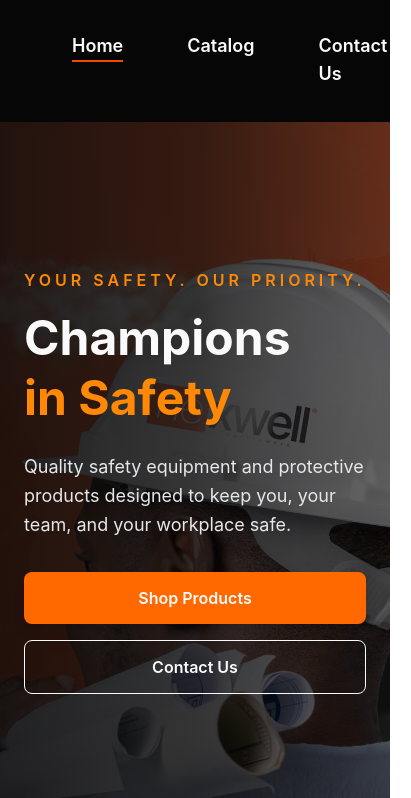
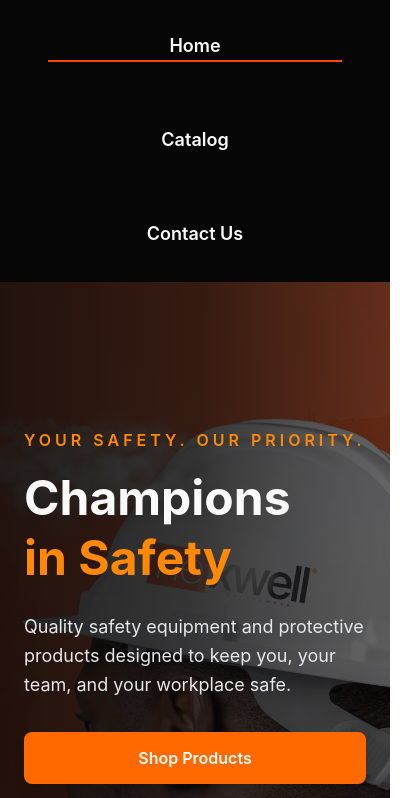
Before and after one commit to Bl00m1ng-droid/Front-end-and-Back-end-Development, a React (Vite) app in the folder NexwellSafety/client/: page / in a window 390 px wide. Shown: the top 798 px of the page, 411 px wide, since content can reach past the window. Built offline with nearby package versions, Linux system fonts and the light colour scheme.

Commit message:
fixed react router routes on vercel + mobile nav

```diff
--- a/NexwellSafety/client/index.html
+++ b/NexwellSafety/client/index.html
@@ -2,9 +2,9 @@
 <html lang="en">
   <head>
     <meta charset="UTF-8" />
-    <link rel="icon" type="image/svg+xml" href="/favicon.svg" />
+    <link rel="icon" type="image/svg+xml" href="/logo.svg" />
     <meta name="viewport" content="width=device-width, initial-scale=1.0" />
-    <title>client</title>
+    <title>Nexwell Safety</title>
   </head>
   <body>
     <div id="root"></div>
--- a/NexwellSafety/client/src/components/NavBar.jsx
+++ b/NexwellSafety/client/src/components/NavBar.jsx
@@ -7,21 +7,32 @@ const linkClass = ({ isActive }) =>
    after:ease-in-out hover:after:scale-x-100 hover:text-orange-400
    ${isActive ? "text-orange-500 after:scale-x-100" : "after:scale-x-0"}`;
 
-function NavBar(){
-    return(
-        <nav className="relative bg-black px-12 py-2 flex items-center  ">
-            <Link to="/"> <img src={logo} alt="NexwellSafety" className="w-full max-w-sm h-auto object-contain" /></Link>
-            <div className="ml-auto flex gap-4 text-lg font-semibold">
-             <NavLink to="/" end className={linkClass}>Home</NavLink>
-             <NavLink to="/catalog" className={linkClass}>Catalog</NavLink>
-             <NavLink to="/contactUs" className={linkClass}>Contact Us</NavLink>
+function NavBar() {
+  return (
+    <nav className="relative bg-black px-6 py-2 flex items-center justify-between">
+      {/* Logo only visible on medium+ screens */}
+      <Link to="/" className="hidden md:block">
+        <img
+          src={logo}
+          alt="NexwellSafety"
+          className="w-full max-w-sm h-auto object-contain"
+        />
+      </Link>
 
+      {/* Links container */}
+      <div className="flex flex-col md:flex-row md:ml-auto gap-4 text-lg font-semibold w-full md:w-auto text-center">
+        <NavLink to="/" end className={linkClass}>
+          Home
+        </NavLink>
+        <NavLink to="/catalog" className={linkClass}>
+          Catalog
+        </NavLink>
+        <NavLink to="/contactUs" className={linkClass}>
+          Contact Us
+        </NavLink>
       </div>
-
     </nav>
-
   );
-
-};
+}
 
 export default NavBar;
```
Also changed, not shown: NexwellSafety/client/public/logo.svg (added), NexwellSafety/client/vercel.json (added). Lines whose indentation alone changed are shown as unchanged.
